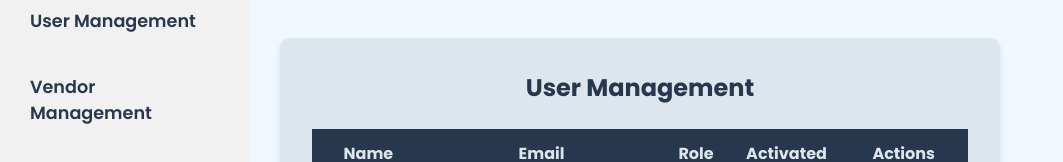
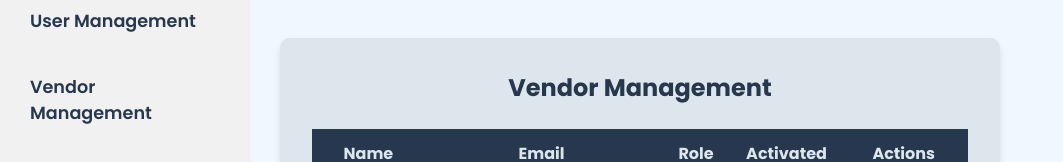
Before and after one commit to Sathira-Wijeratne/SPSH-Ecommerce-Application, a React (Create React App) app in the folder WebApplication/frontend/: page /Admin/VendorManagement/AllVendor in a window 1280 px wide. Shown: the part 224-386 px from the top of the page, without its empty margins (0-1063 px from the left). Built offline with nearby package versions, Linux system fonts and the light colour scheme.

Commit message:
Rename header

```diff
--- a/WebApplication/frontend/src/Components/adminScreens/vendorManagement/existingVendor/AllVendors.jsx
+++ b/WebApplication/frontend/src/Components/adminScreens/vendorManagement/existingVendor/AllVendors.jsx
@@ -40,7 +40,7 @@ const AllVendor = () => {
 
     return (
         <div className="user-list-container">
-            <h2>User Management</h2>
+            <h2>Vendor Management</h2>
             <table className="user-table">
                 <thead>
                     <tr>
```
